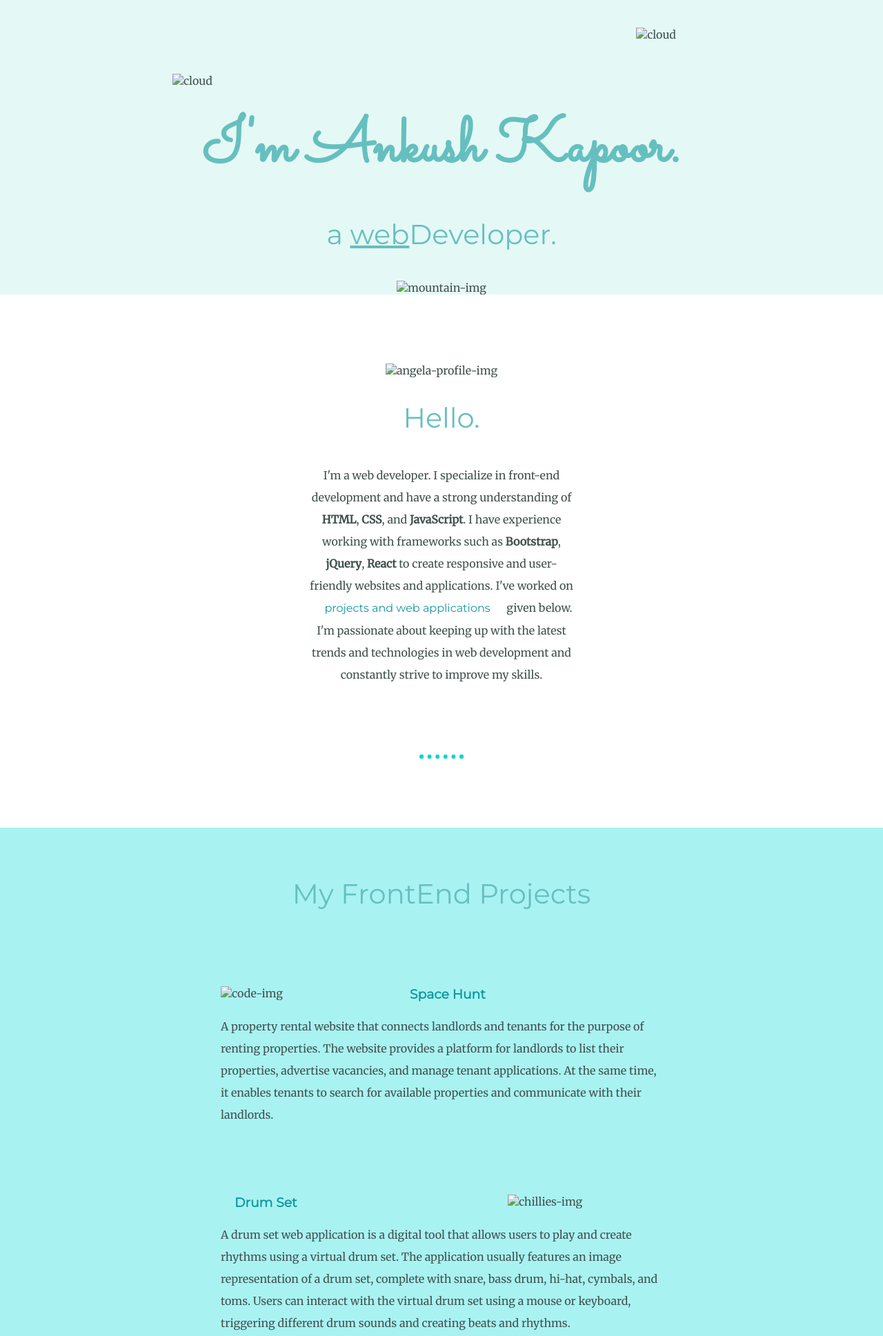
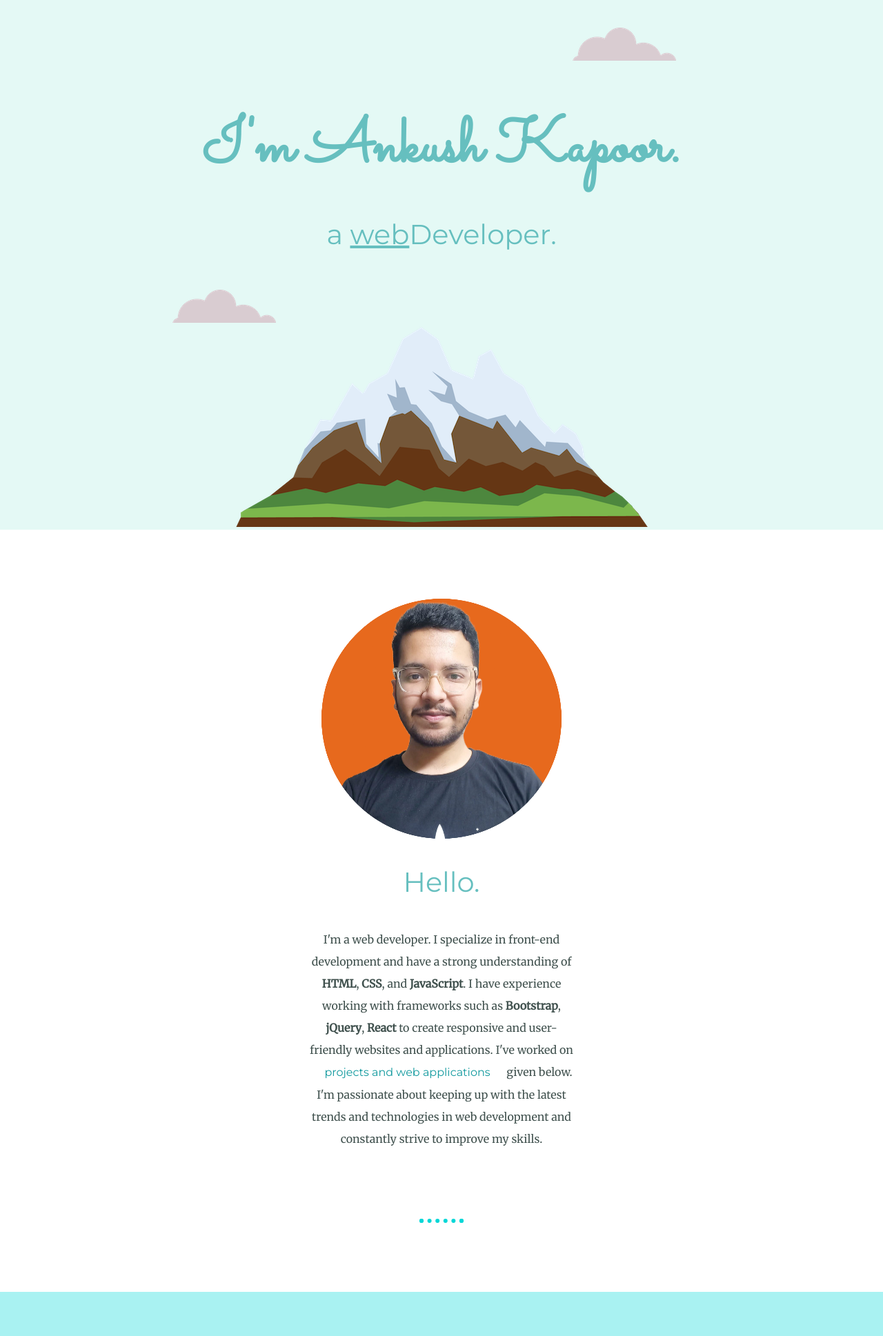
Before and after one commit to ankushkapoor55/Portfoliio, a plain HTML site: page index.html in a window 1280 px wide. Shown: the top 1937 px of the page at 69% size. Drawn offline with Linux system fonts and the light colour scheme; files that its build step writes are made by us from their sources.

Commit message:
Update index.html

```diff
--- a/index.html
+++ b/index.html
@@ -4,25 +4,25 @@
 <head>
   <meta charset="utf-8">
   <title>Portfolio Site</title>
-  <link rel="stylesheet" href="css/styles.css">
+  <link rel="stylesheet" href="styles.css">
   <link href="https://fonts.googleapis.com/css?family=Merriweather|Montserrat|Sacramento" rel="stylesheet">
   <link rel="icon" href="briefcase.png">
 </head>
 
 <body>
   <div class="top-container">
-    <img class="top-cloud" src="images/cloud.png" alt="cloud">
+    <img class="top-cloud" src="cloud.png" alt="cloud">
     <div class="title-text">
       <h1>I'm Ankush Kapoor.</h1>
       <h2>a <span class="pro">web</span>Developer.</h2>
     </div>
-    <img class="bottom-cloud" src="images/cloud.png" alt="cloud">
-    <img class="mountain" src="images/mountain.png" alt="mountain-img">
+    <img class="bottom-cloud" src="cloud.png" alt="cloud">
+    <img class="mountain" src="mountain.png" alt="mountain-img">
   </div>
 
   <div class="middle-container">
     <div class="profile">
-      <img src="images/Ankush Kapoor.png" alt="angela-profile-img">
+      <img src="Ankush Kapoor.png" alt="angela-profile-img">
       <h2>Hello.</h2>
       <p class="intro">I'm a web developer. I specialize in front-end development and have a strong understanding of <strong>HTML</strong>, <strong>CSS</strong>, and <strong>JavaScript</strong>. I have experience working with frameworks such as <strong>Bootstrap</strong>, <strong>jQuery</strong>, <strong>React</strong> to create responsive and user-friendly websites and applications. I've worked on <a href="#projects" >projects and web applications</a> given below. I'm passionate about keeping up with the latest trends and technologies in web development and constantly strive to improve my skills.</p>
     </div>
@@ -30,7 +30,7 @@
     <div class="skills" id="projects">
       <h2>My FrontEnd Projects</h2>
       <div class="skill-row">
-        <img class="code-img" src="images/android-chrome-192x192.png" alt="code-img">
+        <img class="code-img" src="android-chrome-192x192.png" alt="code-img">
 
         <h3><a href="https://ankushkapoor55.github.io/Space-Hunt/" target="_blank">Space Hunt</a></h3>
         <p>A property rental website that connects landlords and tenants for the purpose of renting properties. The website provides a platform for landlords to list their properties, advertise vacancies, and manage tenant applications. At the same time, it enables tenants to search for available properties and communicate with their landlords.</p>
@@ -38,14 +38,14 @@
       </div>
 
       <div class="skill-row">
-        <img class="chilli-img" src="images/chillies.png" alt="chillies-img">
+        <img class="chilli-img" src="chillies.png" alt="chillies-img">
 
         <h3><a href="https://ankushkapoor55.github.io/Drum-Set/" target="_blank">Drum Set</a></h3>
         <p>A drum set web application is a digital tool that allows users to play and create rhythms using a virtual drum set. The application usually features an image representation of a drum set, complete with snare, bass drum, hi-hat, cymbals, and toms. Users can interact with the virtual drum set using a mouse or keyboard, triggering different drum sounds and creating beats and rhythms.</p>
 
       </div>
       <div class="skill-row">
-        <img class="code-img" src="images/keeper.png" alt="code-img">
+        <img class="code-img" src="keeper.png" alt="code-img">
 
         <h3>Note Keeper</h3>
         <p>This web app is a digital tool that allows users to create and organize notes, memos, and other pieces of information in one centralized location. With this app, users can quickly and easily jot down important ideas, to-do lists, reminders, and other notes, and then access them from any device.</p>
```
